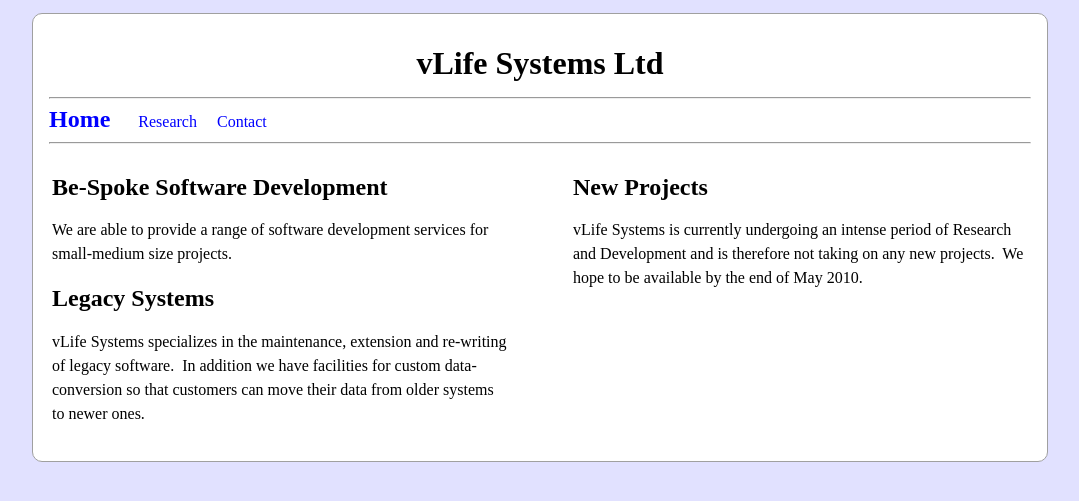
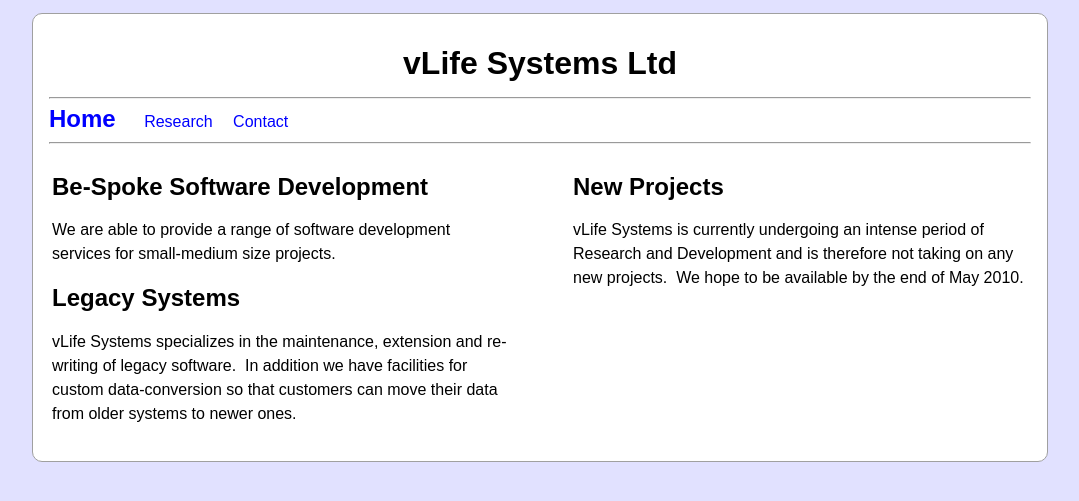
Before and after one commit to vlifesystems/vlifesystems.github.io, a Jekyll site: the page built from index.html, in a window 1280 px wide. Shown: the top 501 px of the page, without its empty margins (96-1175 px from the left). Built offline with Jekyll 4.4.1, drawn with Linux system fonts in a browser that asks for light colours; Markdown is read by kramdown in place of the engine named in the settings.

Commit message:
Correct use of font instead of font-family in body.

```diff
--- a/css/sitestyle.css
+++ b/css/sitestyle.css
@@ -1,8 +1,8 @@
 body
 {
 	color: black;
-	background:#E1E1FF;
-	font: Arial, Helvetica, sans-serif;
+	background: #E1E1FF;
+	font-family: Arial, Helvetica, sans-serif;
 	font-weight: normal;
 	line-height: 150%;
 
```
